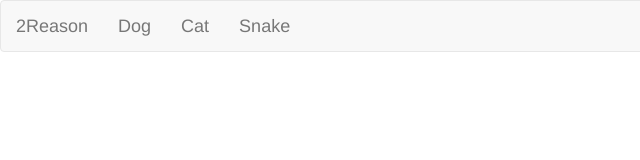
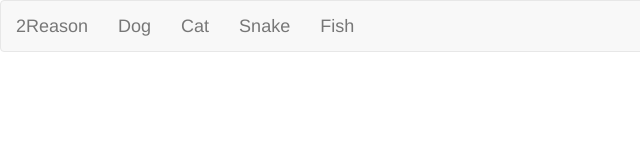
Before and after one commit to lfbvyo/2reason, a website: page public/index.html at #/app in a window 1280 px wide. Shown: the full height of the page, 0-640 px from the left. Drawn offline with nearby package versions, Linux system fonts and the light colour scheme.

Commit message:
test HEAD4

```diff
--- a/public/app/navbar/navbar.html
+++ b/public/app/navbar/navbar.html
@@ -11,6 +11,7 @@
         <a class="navbar-brand" href="/#/">Dog</a>
         <a class="navbar-brand" href="/#/">Cat</a>
         <a class="navbar-brand" href="/#/">Snake</a>
+        <a class="navbar-brand" href="/#/">Fish</a>
     </div>
     <!-- Collect the nav links, forms, and other content for toggling -->
     <div class="collapse navbar-collapse" collapse="navbarController.navCollapsed">
```
